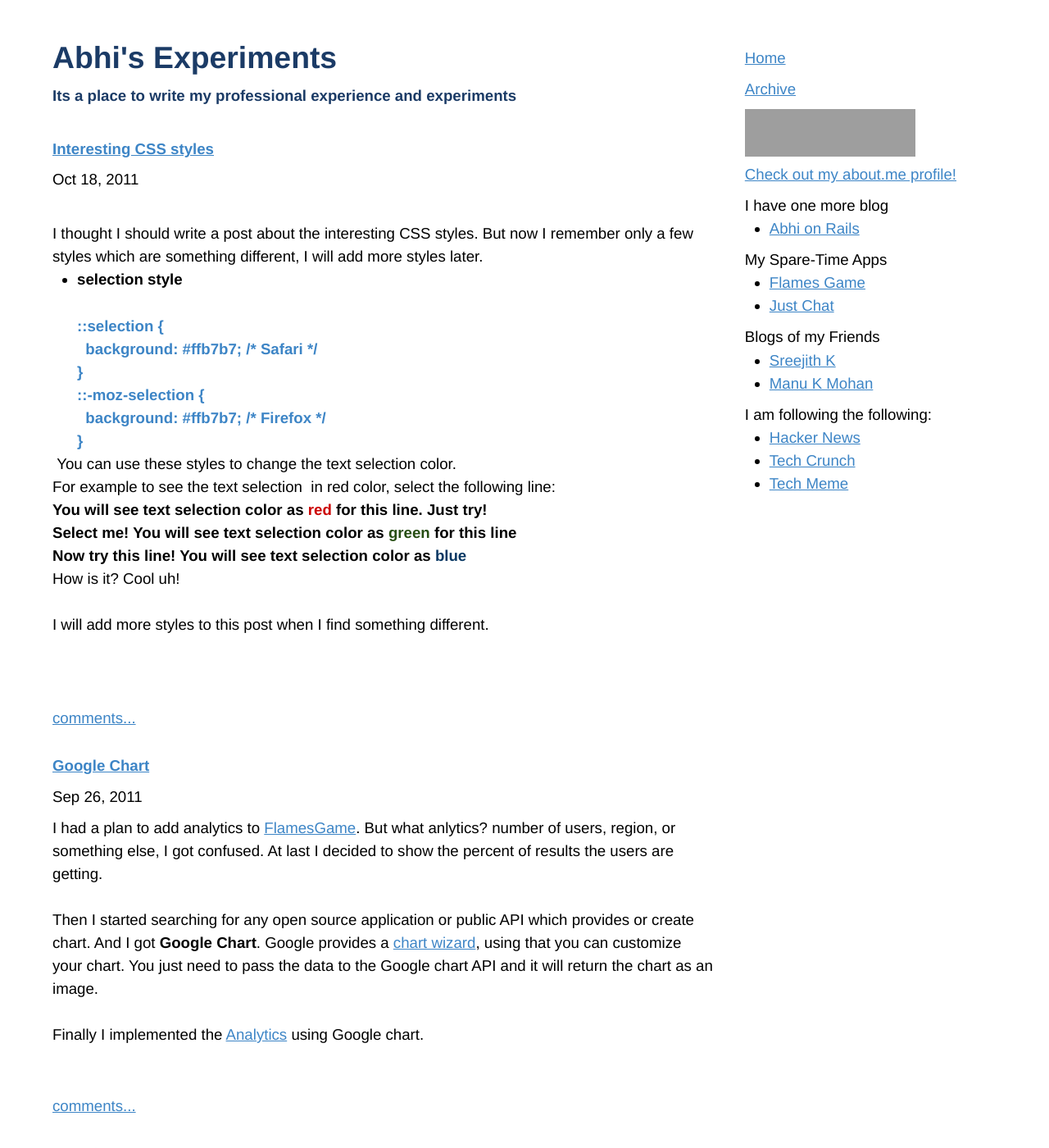
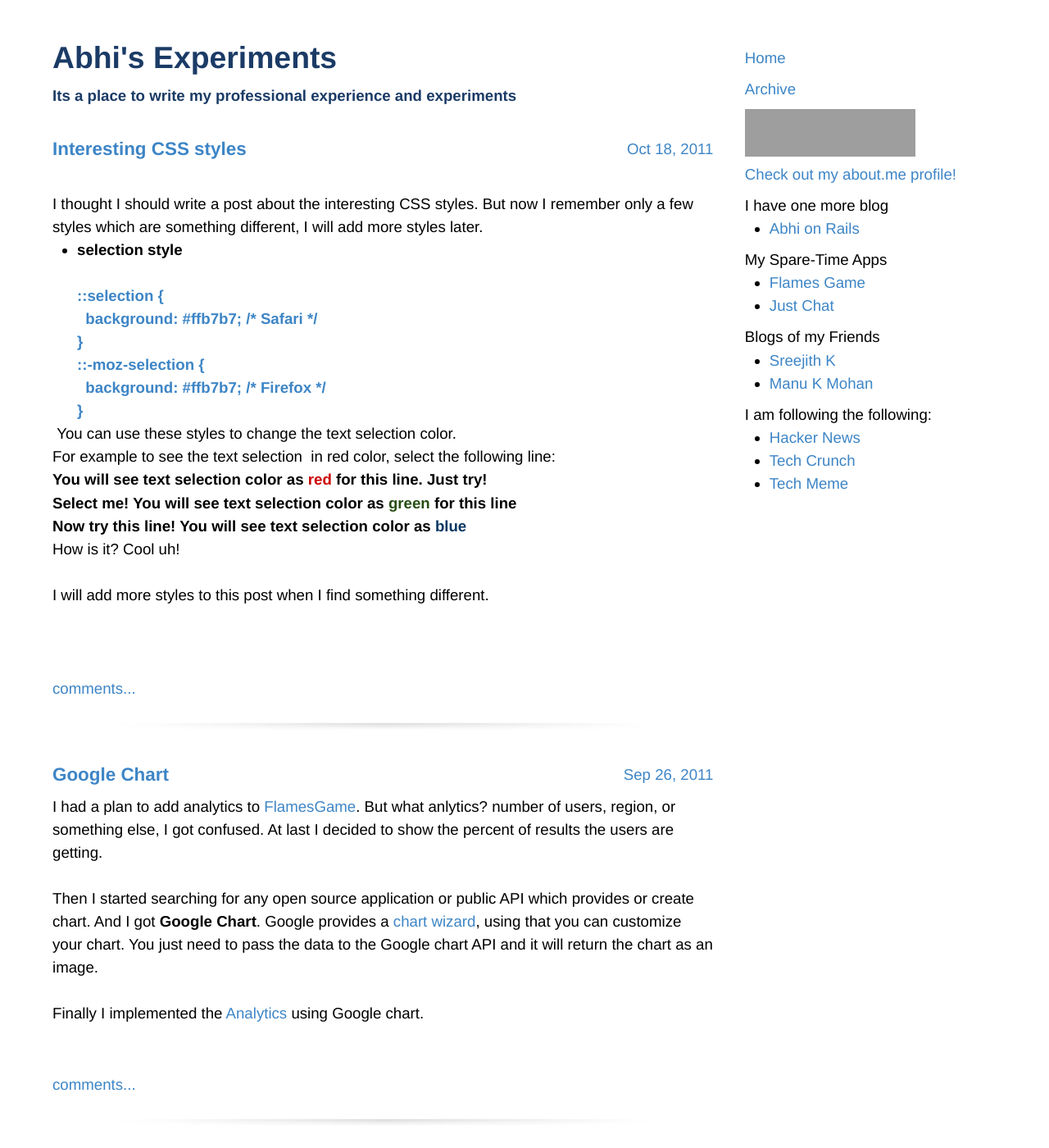
Before and after one commit to abhidsm/abhidsm.github.com, a Jekyll site: the page built from index.html, in a window 1280 px wide and 1400 px high. Shown: the whole window at 82% size. Built offline with Jekyll 4.4.1, drawn with Linux system fonts in a browser that asks for light colours; the list of posts is cut into pages by our own code; comment, search, counter and statistics services are not loaded; some of the changed text lies outside the part shown; grey boxes are pictures that could not be loaded.

Commit message:
1.Added archive 2.Added posts separator

```diff
--- a/_includes/blog-post.html
+++ b/_includes/blog-post.html
@@ -1,8 +1,9 @@
+<article>
 <header>
-  <h1><a href="{{ post.url }}">{{ post.title }}</a></h1>
   <time datetime="{{ post.date | date: "%Y-%m-%d" }}" pubdate="pubdate" class="post-date">
     {{ post.date | date: "%b %d, %Y" }}
   </time>
+  <h1><a href="{{ post.url }}">{{ post.title }}</a></h1>
 </header>
 {% if content %}
 {{ content }}
@@ -12,3 +13,4 @@
 {% include share_this.html %}
 {% include disqus.html %}
 {% include post-nav.html %}
+</article>
--- a/_layouts/default.html
+++ b/_layouts/default.html
@@ -62,13 +62,13 @@
   </div>
   <div class="right-section">
     <div class="home margin-top-10"><a href="/">Home</a></div>
-    <div class="archive margin-top-10"><a href="#">Archive</a></div>
+    <div class="archive margin-top-10"><a href="/archive">Archive</a></div>
     <div class="stackoverflow-badge margin-top-10">
       <a href="http://stackoverflow.com/users/567101/abhidsm">
         <img src="http://stackoverflow.com/users/flair/567101.png" width="208" height="58" alt="profile for abhidsm at Stack Overflow, Q&amp;A for professional and enthusiast programmers" title="profile for abhidsm at Stack Overflow, Q&amp;A for professional and enthusiast programmers" />
       </a>
     </div>
-    <a href="http://about.me/abhidsm">Check out my about.me
+    <a target="_new" href="http://about.me/abhidsm">Check out my about.me
     profile!</a>
     <div class="one-more-blog margin-top-10">
       <ul>I have one more blog
--- a/css/style.css
+++ b/css/style.css
@@ -35,3 +35,29 @@
 div.share-this {
    padding: 20px 0px;
 }
+
+a {
+   text-decoration: none;
+}
+
+a:hover {
+   text-decoration: underline;
+}
+
+article header h1 {
+   font-size: 1.2em;
+}
+
+article header time {
+   float: right;
+   color: #3D85C6;
+}
+
+h1.archive-header {
+   text-align: center;
+   font-size: 1.5em;
+}
+
+div.separator{
+   text-align: center;
+}
--- a/index.html
+++ b/index.html
@@ -6,15 +6,18 @@
 {% for post in paginator.posts %}
 <article class="excerpt">
 <header>
-<h1><a href="{{ post.url }}">{{ post.title }}</a></h1>
 <time datetime="{{ post.date | date: "%Y-%m-%d" }}" pubdate="pubdate" class="post-date">
 {{ post.date | date: "%b %d, %Y" }}
 </time>
+<h1><a href="{{ post.url }}">{{ post.title }}</a></h1>
 </header>
 
 {{ post.content }}
 {% include share_this.html %}
 <p class="full-post"><a href="{{ post.url }}#disqus_thread">comments...</a></p>
 </article>
+<div class="separator">
+<image src="/images/blog-post-separator.png" />
+</div>
 {% endfor %}
 {% include blog-nav.html %}
```
Also changed, not shown: archive.html (added, +16 -0 lines), images/blog-post-separator.png (added).
